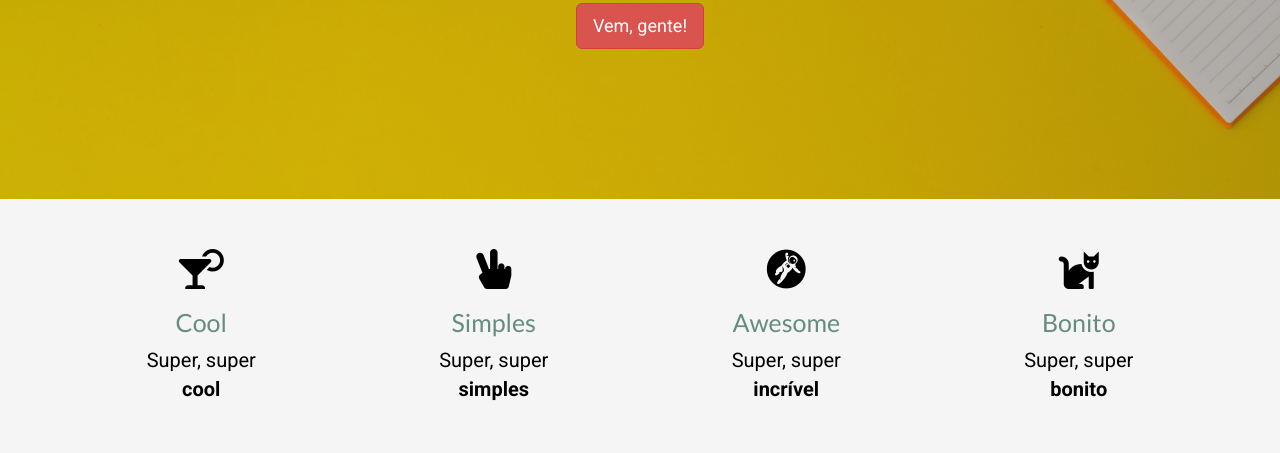
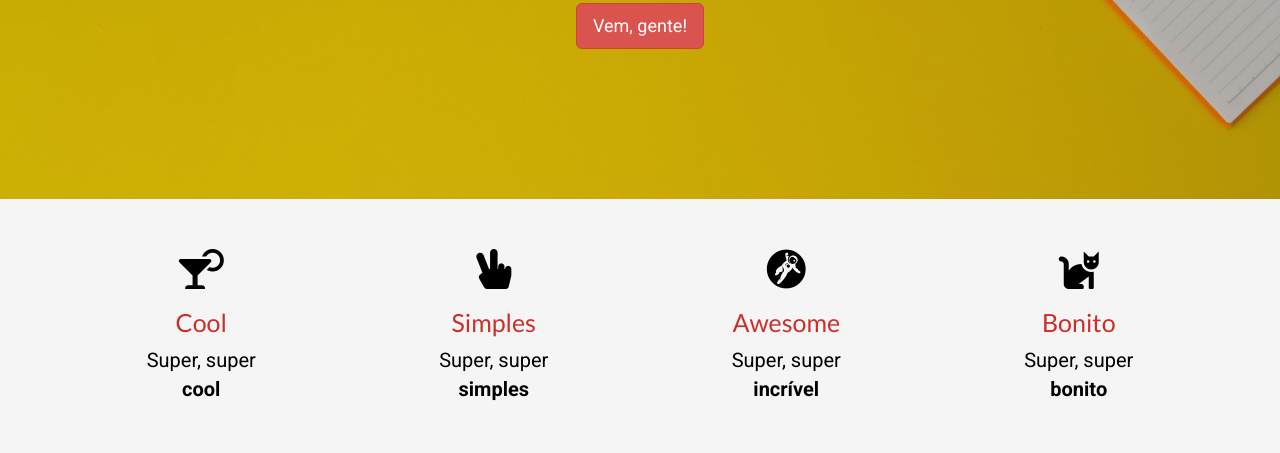
Before and after one commit to fernandafig/mycv, a plain HTML site: page index.html in a window 1280 px wide. Shown: the part 307-760 px from the top of the page. Drawn offline with nearby package versions, Linux system fonts and the light colour scheme.

Commit message:
H2 color changed to red

```diff
--- a/style.css
+++ b/style.css
@@ -17,7 +17,7 @@ h1 {
 }
 h2 {
   font-family: 'Lato', sans-serif;
-  color: #668C80;
+  color: #C9302C;
   font-weight: lighter;
   font-size: 25px;
 }
```
